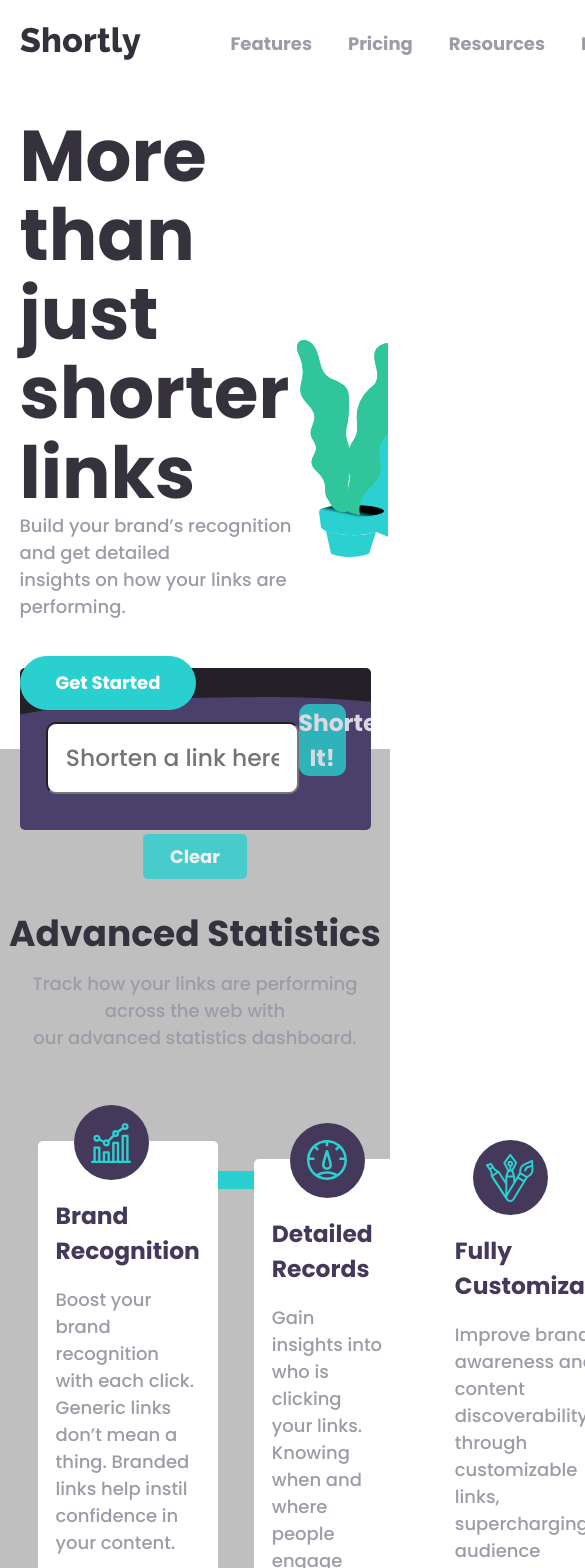
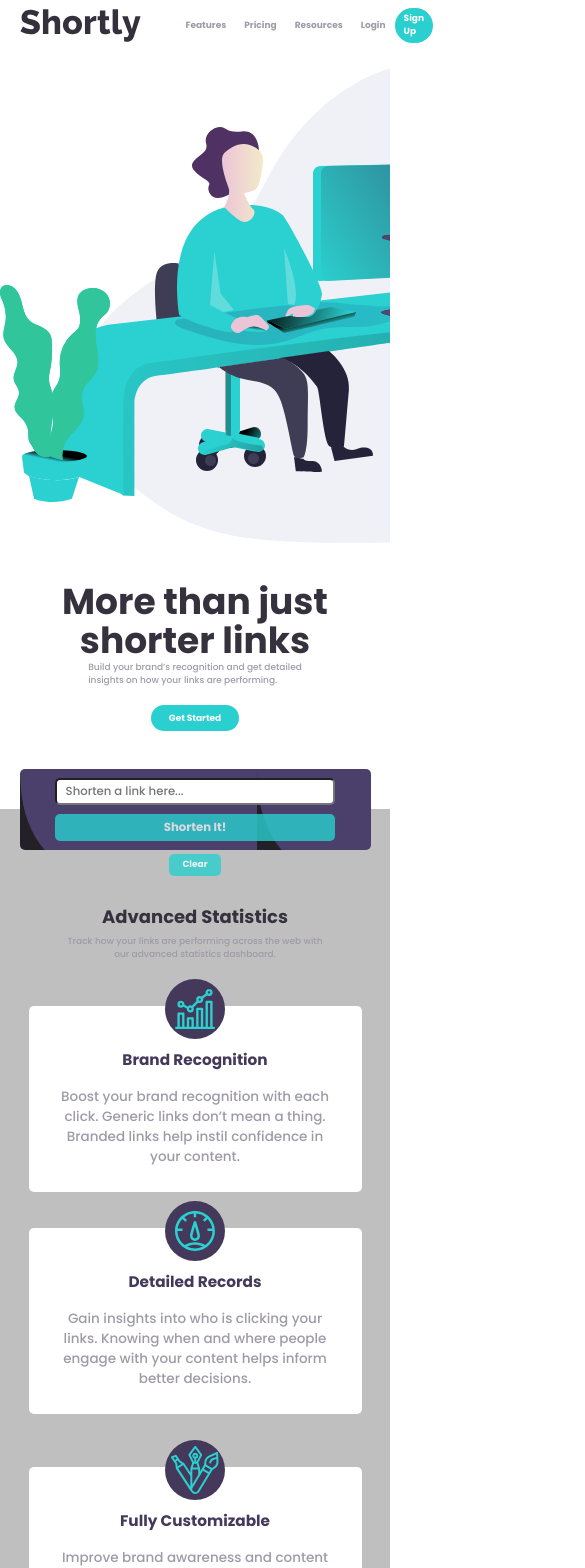
Before and after one commit to sogobanwo/Url-shortener, a React (Create React App) app: page / in a window 390 px wide. Shown: the top 1568 px of the page, 585 px wide, since content can reach past the window. Built offline with nearby package versions, Linux system fonts and the light colour scheme.

Commit message:
Mobile View

```diff
--- a/package.json
+++ b/package.json
@@ -9,8 +9,11 @@
     "axios": "^1.2.1",
     "formik": "^2.2.9",
     "react": "^18.2.0",
+    "react-copy-to-clipboard": "^5.1.0",
     "react-dom": "^18.2.0",
     "react-scripts": "5.0.1",
+    "react-toastify": "^9.1.1",
+    "toastify": "^2.0.1",
     "web-vitals": "^2.1.4",
     "yup": "^0.32.11"
   },
--- a/src/App.js
+++ b/src/App.js
@@ -1,6 +1,7 @@
 import Navbar from "./Components/Navbar";
 import Footer from "./Components/Footer";
 import "./Stylesheets/Desktop.css"
+import "./Stylesheets/mobile.css"
 import HeroSection from "./Components/heroSection";
 import MainSection from "./Components/mainSection";
 import BoostSection from "./Components/boostSection";
--- a/src/Components/shortenedForm.jsx
+++ b/src/Components/shortenedForm.jsx
@@ -1,28 +1,39 @@
 import React from "react";
 import { Formik } from "formik";
-import { validation } from "../Helpers/validationSchema";
 import { shorten } from "../Helpers/services";
 
-const ShortenedForm = ({setShortTheLink, shortTheLink}) => {
+const ShortenedForm = ({ setShortTheLink, shortTheLink }) => {
   return (
     <>
       <section id="searchSection">
         <div id="shortener">
           <Formik
-            initialValues={{ shortLink: ''}}
-            // validationSchema={validation}
-            onSubmit={async(values, { setSubmitting }) => {
-              const {shortLink}=values
+            initialValues={{ shortLink: "" }}
+            validate={(values) => {
+              const errors = {};
+              if (!values.shortLink) {
+                errors.shortLink = "Please add a Link";
+              } else if (
+                !/^(http(s):\/\/.)[-a-zA-Z0-9@:%._~#=]{2,256}\.[a-z]{2,6}\b([-a-zA-Z0-9@:%+.~#?&//=]*)$/i.test(
+                  values.shortLink
+                )
+              ) {
+                errors.shortLink = "Invalid Url";
+              }
+              return errors;
+            }}
+            onSubmit={async (values, { setSubmitting }) => {
+              const { shortLink } = values;
               setSubmitting(true);
-              let response = await shorten(shortLink)
-              const {original_link , short_link2} = response.data.result
+              let response = await shorten(shortLink);
+              const { original_link, short_link2 } = response.data.result;
               const neededValues = {
                 originalLink: original_link,
-                shortenedLink: short_link2
-              }
-              shortTheLink.push(neededValues)
-              localStorage.setItem("allLinks", JSON.stringify(shortTheLink))
-              setShortTheLink(JSON.parse(localStorage.getItem("allLinks")))
+                shortenedLink: short_link2,
+              };
+              shortTheLink.push(neededValues);
+              localStorage.setItem("allLinks", JSON.stringify(shortTheLink));
+              setShortTheLink(JSON.parse(localStorage.getItem("allLinks")));
               setSubmitting(false);
             }}
           >
@@ -45,16 +56,20 @@
                   onBlur={handleBlur}
                   value={values.shortLink}
                 />
+
                 <button
                   id="shortenButton"
                   type="submit"
                   disabled={isSubmitting}
                 >
                   {isSubmitting ? "Shortening" : "Shorten It!"}
+                </button>
+                {errors.shortLink && touched.shortLink && errors.shortLink}
 
-                </button>
               </form>
+
             )}
+
           </Formik>
         </div>
       </section>
--- a/src/Components/shortenedLinks.jsx
+++ b/src/Components/shortenedLinks.jsx
@@ -1,8 +1,12 @@
 import React from "react";
+import CopyToClipboard from "react-copy-to-clipboard";
+import { ToastContainer, toast } from "react-toastify";
+import "react-toastify/dist/ReactToastify.css";
 
-const ShortenedLinks = ({shortTheLink, setShortTheLink}) => {
+const ShortenedLinks = ({ shortTheLink, setShortTheLink }) => {
   return (
     <>
+      <ToastContainer />
       {shortTheLink === null ? (
         <div></div>
       ) : (
@@ -13,18 +17,39 @@
               <p id="longLink">{originalLink}</p>
               <div id="rightLink">
                 <p id="shortenedLink">{shortenedLink}</p>
-                <button id="copyButton">Copy</button>
+                <CopyToClipboard text={shortenedLink}>
+                  <button
+                    id="copyButton"
+                    onClick={() => {
+                      toast.success("ShortLink copied to Clipboard", {
+                        position: "top-center",
+                        autoClose: 5000,
+                        hideProgressBar: false,
+                        closeOnClick: true,
+                        progress: undefined,
+                        theme: "light",
+                      });
+                    }}
+                  >
+                    Copy
+                  </button>
+                </CopyToClipboard>
               </div>
             </div>
           );
         })
-        )}
-        <div id="clearButtonWrapper">
-        <button id="clearButton" onClick={()=>{
-           localStorage.removeItem("allLinks")
-           setShortTheLink(JSON.parse(localStorage.getItem("allLinks")))
-        }}>Clear</button>
-        </div>
+      )}
+      <div id="clearButtonWrapper">
+        <button
+          id="clearButton"
+          onClick={() => {
+            localStorage.removeItem("allLinks");
+            setShortTheLink(JSON.parse(localStorage.getItem("allLinks")));
+          }}
+        >
+          Clear
+        </button>
+      </div>
     </>
   );
 };
--- a/src/Helpers/validationSchema.js
+++ b/src/Helpers/validationSchema.js
@@ -1,5 +1,5 @@
 import * as yup from 'yup';
 
-export let validation = yup.object().shape({
+export let validationSchema = yup.object().shape({
   shortLink: yup.string().required("Please add link").matches(/^(http(s):\/\/.)[-a-zA-Z0-9@:%._~#=]{2,256}\.[a-z]{2,6}\b([-a-zA-Z0-9@:%+.~#?&//=]*)$/i, "Invalid URL"),
 });
--- a/src/Stylesheets/Desktop.css
+++ b/src/Stylesheets/Desktop.css
@@ -181,6 +181,12 @@
   padding:1% 2%;
 }
 
+form{
+  color: orangered;
+  font-style: italic;
+  outline-color: orangered;
+}
+
 #rightLink{
   display: flex;
   justify-content: space-evenly;
@@ -295,7 +301,7 @@
 }
 
 #adSubParagraph{
-  margin-bottom: 1.3rem;
+  margin-bottom: 1.8rem;
   color: hsl(257, 7%, 63%);
 }
 
--- /dev/null
+++ b/src/Stylesheets/mobile.css
@@ -0,0 +1,138 @@
+@import url('https://fonts.googleapis.com/css2?family=Poppins:ital,wght@0,500;0,700;1,500;1,700&display=swap');
+
+
+@media (max-width:768px) {
+  *{
+    font-size: 9px;
+  }
+
+  /* Nav Styling */
+
+
+  /* Hero styling */
+  #heroSection{
+    display: flex;
+    flex-direction: column-reverse;
+    width: 100%;
+    margin-left: 0;
+    margin-bottom: 20%;
+  }
+  #moveRight{
+    width: 100%;
+    margin-left: -0%;
+    margin-right: 0;
+    margin-bottom: 10%;
+  }
+  #leftHero{
+    display: flex;
+    justify-content: center;
+    flex-direction: column;
+    align-items: center;
+    text-align: center;
+  }
+
+  /* Seacrh section */
+#searchSection{
+  background-image: url("../Resources/bg-shorten-mobile.svg");
+}
+
+form{
+  display: flex;
+  flex-direction: column;
+  width: 100%;
+}
+
+#shortener{
+  width: 80%;
+  margin: 0;
+}
+
+#shorten{
+  width: 100%;
+  height: 3rem;
+  margin-bottom: 1rem;
+  border-radius: 5px;
+}
+
+#shortenButton{
+  width: 100%;
+  height: 3rem;
+  border-radius: 5px;
+}
+
+#totalCard{
+  display: flex;
+  flex-direction: column;
+}
+
+.eachCard{
+  display: flex;
+  justify-content: center;
+  align-items: center;
+  flex-direction: column;
+  text-align: center;
+}
+
+.adIcons{
+  width: 60px;
+  height: 60px;
+  margin-top: -4rem;
+}
+
+.adSubHead{
+  font-size: 1.7rem;
+  margin-bottom: 0;
+}
+
+#adSubParagraph{
+  font-size: 1.5rem;
+  margin: 1.8rem;
+}
+
+/* Boost Section */
+
+#boostSection{
+  background-image: url("../Resources/bg-boost-mobile.svg");
+  height: 20rem;
+}
+
+/* Footer Section */
+#footer{
+  display: flex;
+  flex-direction: column;
+  justify-content: center;
+  align-items: center;
+  margin-left: 0;
+  padding: 5% 0;
+  width: 100%;
+}
+
+#footerRight{
+  display: flex;
+  flex-direction: column;
+  justify-content: center;
+  align-items: center;
+  width: 100%;
+}
+
+.footerCenter{
+  display: flex;
+  flex-direction: column;
+  justify-content: center;
+  align-items: center;
+  text-align: center;
+  width: 100%;
+}
+
+#footerLinksContainer{
+  margin-right: 0;
+}
+.footLinkHeader{
+  margin-top:2.5rem;
+}
+
+.footerRightIcons{
+  margin: 1rem 2rem;
+}
+
+}
```
Also changed, not shown: 1 other file (tests, documents, lock files or other folders).
